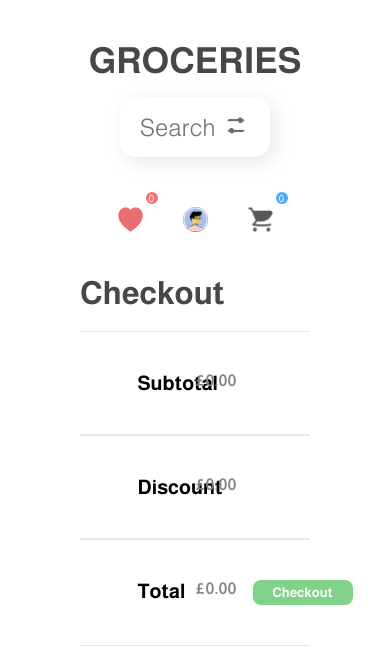
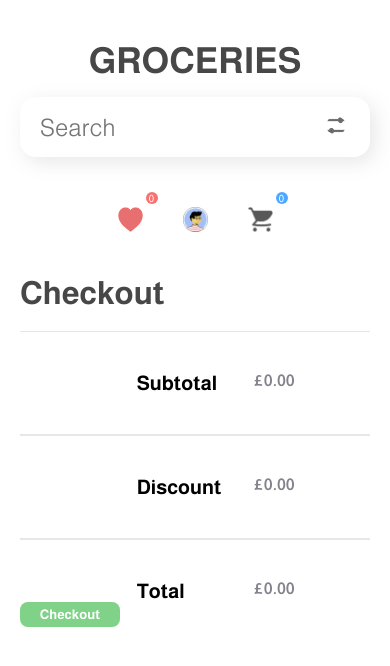
Before and after one commit to rokibulslam/React-Shopping-cart, a React (Vite) app: page /cart in a window 390 px wide. Shown: the top 666 px of the page. Built offline with nearby package versions, Linux system fonts and the light colour scheme.

Commit message:
responsive design

```diff
--- a/src/components/CartItem.jsx
+++ b/src/components/CartItem.jsx
@@ -20,7 +20,7 @@ const CartItem = ({item}) => {
 
   }
   return (
-    <div className=" grid grid-cols-1 md:grid-cols-2 gap-y-5 items-start md:justify-items-start shadow-[5px_5px_20px_rgba(133,_133,_133,_0.2)] pt-5">
+    <div className=" grid grid-cols-1 md:grid-cols-2 gap-y-5 items-start md:justify-items-start shadow-[5px_5px_20px_rgba(133,_133,_133,_0.2)] p-5">
       <div className="flex justify-between px-16 md:justify-center items-start flex-1 gap-x-10">
         {/* Image */}
         <img className="w-[80px] h-[80px]" src={item.img} alt="" />
--- a/src/components/Navbar.jsx
+++ b/src/components/Navbar.jsx
@@ -11,7 +11,7 @@ const Navbar = () => {
   console.log(searchText)
   const dispatch=useDispatch()
   return (
-    <nav className=" mx-auto flex flex-col md:flex-row items-center py-10 justify-center">
+    <nav className=" mx-auto flex flex-col lg:flex-row items-center py-10 justify-center">
       {/* Name */}
       <Link
         to="/"
@@ -20,7 +20,7 @@ const Navbar = () => {
         <h1>GROCERIES</h1>
       </Link>
       {/* Search */}
-      <div className="flex items-center text-base justify-between h-[60px] border-gray-900 lg:w-4/6 rounded-2xl shadow-[5px_5px_20px_rgba(133,_133,_133,_0.2)]  mx-10">
+      <div className="flex items-center text-base justify-between h-[60px] border-gray-900 w-full lg:w-4/6 rounded-2xl shadow-[5px_5px_20px_rgba(133,_133,_133,_0.2)] mx-2 md:mx-10">
         <input
           required
           onKeyUp={(e) => dispatch(search(e.target.value))}
@@ -39,7 +39,7 @@ const Navbar = () => {
       </div>
 
       {/* Icons */}
-      <ul className="flex items-center justify-center space-x-10 list-none mt-[50px] md:mt-0">
+      <ul className="flex items-center justify-center space-x-10 list-none mt-[50px] lg:mt-0">
         {/* Favourite */}
         <li className="relative">
           <img
--- a/src/components/ProductCard.jsx
+++ b/src/components/ProductCard.jsx
@@ -5,23 +5,24 @@ import { toast } from 'react-hot-toast';
 import smallCart from '../assets/small-cart.png'
 import smallLove from '../assets/small-love.png'
 const ProductCard = ({ item }) => {
-    const dispatch = useDispatch()
+  const dispatch = useDispatch()
+
   return (
-    <div className="w-[400px] h-[300px] md:w-[518px] md:h-[327px] text-darkslategray shadow-[5px_5px_20px_rgba(133,_133,_133,_0.2)] rounded-11xl grid grid-cols-2 items-center justify-center">
+    <div className="w-[300px] h-[240px] md:w-[518px] md:h-[327px] text-darkslategray shadow-[5px_5px_20px_rgba(133,_133,_133,_0.2)] rounded-11xl grid grid-cols-2 items-center justify-center px-5">
       {/* Image Div */}
       <div>
         <img
-          className="h-[150px] w-[150px] md:h-[200px] md:w-[200px]"
+          className="h-[100px] w-[100px] md:h-[200px] md:w-[200px]"
           src={item.img}
           alt=""
         />
       </div>
       {/* Content */}
-      <div className="h-full">
+      <div className="flex flex-col items-stretch">
         {/* header */}
         <h3 className="font-bold text-xl my-5 md:my-10">{item.name}</h3>
         {/* paragraph */}
-        <p className="text-base mb-20">
+        <p className="text-base mb-5 lg:mb-20">
           {item.description.split(/\s+/).slice(0, 10).join(" ")}
         </p>
         {/* Quantity */}
@@ -41,20 +42,20 @@ const ProductCard = ({ item }) => {
         {/* cart */}
         <div className="flex">
           {/* Price */}
-          <div className="flex-1">
-            <b className="text-xl">{item.price}</b>
+          <div className="md:flex-1">
+            <b className="md:text-xl mr-5 md:mr-0">{item.price}</b>
           </div>
           {/* Cart */}
-          <div className="mr-10 space-x-4">
+          <div className="md:mr-10 space-x-4">
             <img
               onClick={() => { dispatch(addToCart(item)); toast.success("Added To Cart")}}
-              className="w-[28] h-[26] cursor-pointer"
+              className="w-[18px] md:w-[28px] h-[18px] md:h-[26px] cursor-pointer"
               src={smallCart}
               alt=""
             />
             {/* Favourite */}
             <img
-              className="w-[28] h-[26] cursor-pointer"
+              className="w-[18px]md:w-[28px] h-[18px] md:h-[26px] cursor-pointer"
               src={smallLove}
               alt=""
             />
--- a/src/layout/Main.jsx
+++ b/src/layout/Main.jsx
@@ -3,7 +3,7 @@ import { Outlet } from 'react-router-dom'
 
 const Main = () => {
   return (
-    <div className="px-20">
+    <div className="px-5 md:px-20">
       <Navbar />
       <Outlet />
     </div>
--- a/src/pages/Cart.jsx
+++ b/src/pages/Cart.jsx
@@ -41,7 +41,7 @@ const Cart = () => {
       {/* Cart Calculation  */}
       {/* Subtotal  */}
       <div>
-        <div className="grid grid-cols-4 py-10 border-[#E6E6EB] border-x-0 border-y-[1px] border-solid ">
+        <div className="grid grid-cols-3 md:grid-cols-4 py-10 border-[#E6E6EB] border-x-0 border-y-[1px] border-solid ">
           <p></p>
           <p className="font-bold text-xl ">Subtotal</p>
           <p className="text-lightGray font-bold">
@@ -50,7 +50,7 @@ const Cart = () => {
           </p>
         </div>
         {/* Discount */}
-        <div className="grid grid-cols-4 py-10 border-[#E6E6EB] border-x-0 border-y-[1px] border-solid ">
+        <div className="grid grid-cols-3 md:grid-cols-4 py-10 border-[#E6E6EB] border-x-0 border-y-[1px] border-solid  ">
           <p></p>
           <p className="font-bold text-xl ">Discount</p>
           <p className="text-lightGray font-bold">
@@ -59,7 +59,7 @@ const Cart = () => {
           </p>
         </div>
         {/* Total */}
-        <div className="grid grid-cols-4 py-10 border-[#E6E6EB] border-x-0 border-y-[1px] border-solid ">
+        <div className="grid grid-cols-3 md:grid-cols-4 py-10 border-[#E6E6EB] border-x-0 border-y-[1px] border-solid">
           <p></p>
           <p className="font-bold text-xl ">Total</p>
           <p className="text-lightGray font-bold">
--- a/src/pages/Home.jsx
+++ b/src/pages/Home.jsx
@@ -60,18 +60,14 @@ const Home = () => {
         {/* Drinks */}
         <button
           onClick={() => setCategory("drinks")}
-          className={`${
-            category === "drinks" ? activeClass : inActiveClass
-          }`}
+          className={`${category === "drinks" ? activeClass : inActiveClass}`}
         >
           Drinks
         </button>
         {/* Fruits */}
         <button
           onClick={() => setCategory("fruit")}
-          className={`${
-            category === "fruit" ? activeClass : inActiveClass
-          }`}
+          className={`${category === "fruit" ? activeClass : inActiveClass}`}
         >
           Fruits
         </button>
@@ -85,7 +81,7 @@ const Home = () => {
       </div>
       <h1 className="t text-darkslategray text-[32px] ">Trending Items</h1>
       {/* Product Card */}
-      <div className="py-5 grid grid-cols-1 justify-items-center lg:grid-cols-2 gap-5">
+      <div className="py-5 grid grid-cols-1 lg:grid-cols-2 justify-items-center gap-5">
         {AllData}
       </div>
     </div>
```
Also changed, not shown: tailwind.config.js (+11 -1 lines).
